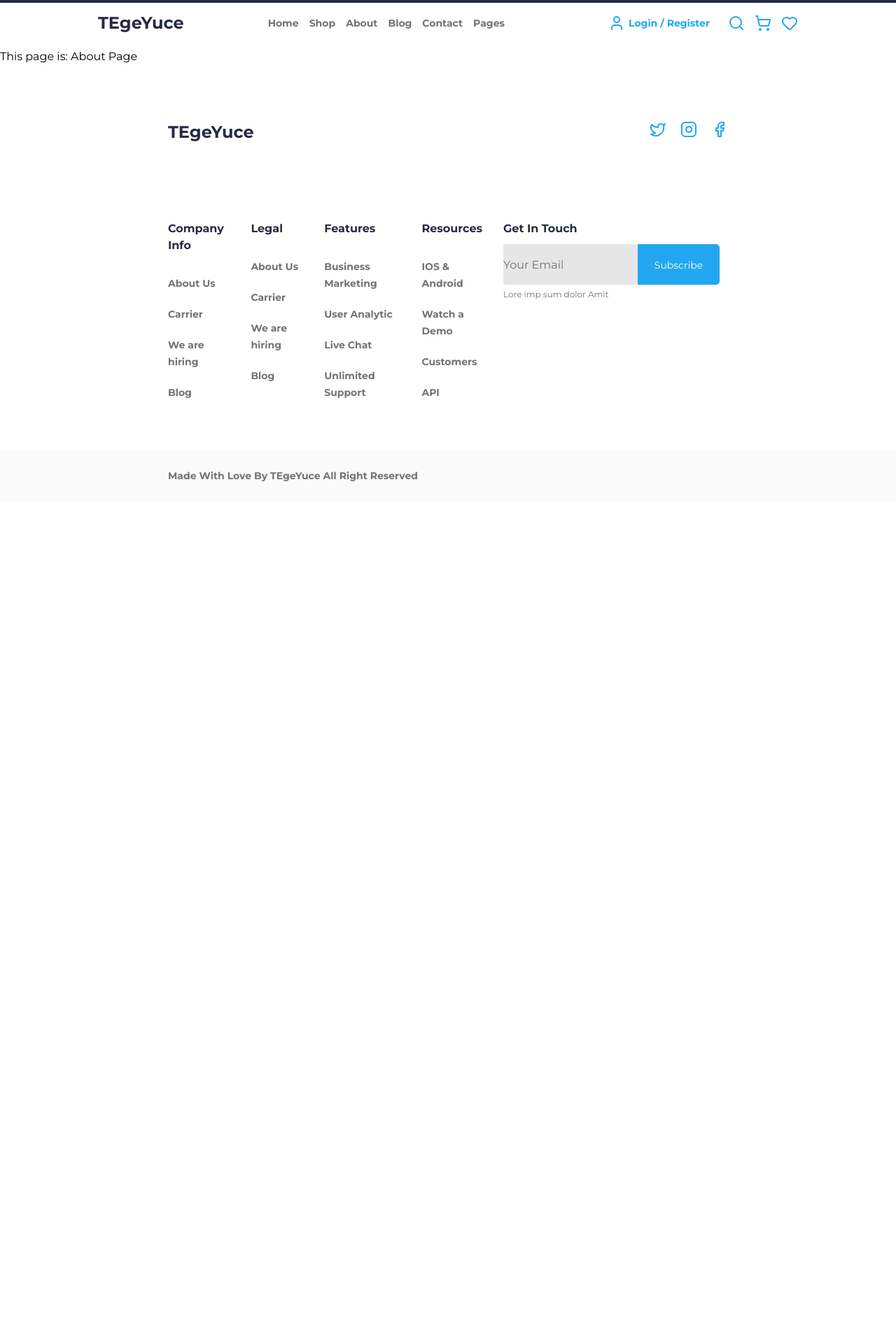
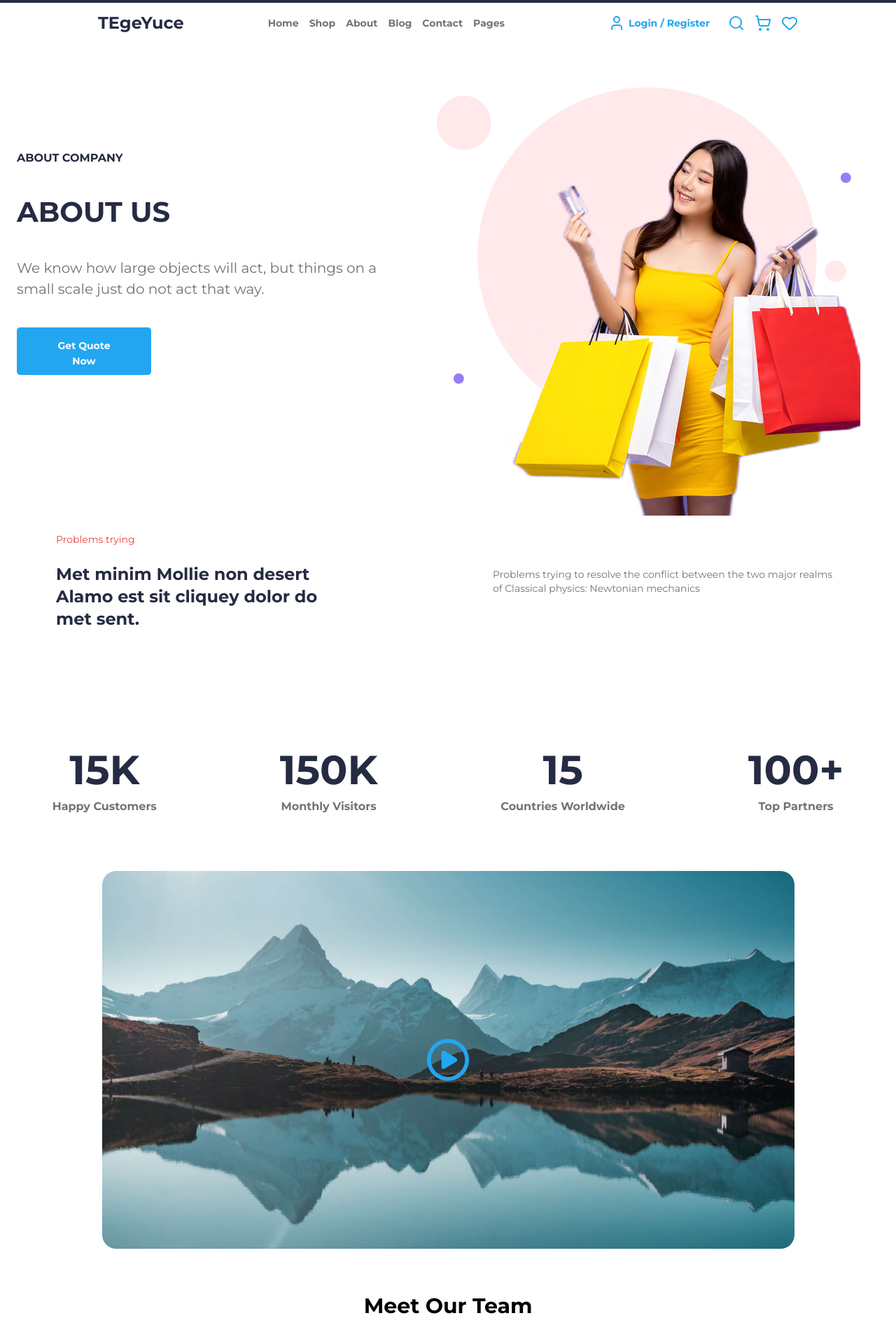
Before and after one commit to TEgeYuce/E-Commerce-Ege, a React (Vite) app: page /about in a window 1280 px wide. Shown: the part 60-1964 px from the top of the page at 70% size. Before the commit the page ends 800 px from the top, so only its background shows below. Built offline with nearby package versions, Linux system fonts and the light colour scheme; a web font is replaced by a local one.

Commit message:
"AboutPage.jsx" Dosyası Tamamlandı

```diff
--- a/src/pages/AboutPage.jsx
+++ b/src/pages/AboutPage.jsx
@@ -1,7 +1,128 @@
+import {FontAwesomeIcon} from "@fortawesome/react-fontawesome";
+import {faCirclePlay} from "@fortawesome/free-regular-svg-icons";
+import sirketHakkinda from "/sirkethakkinda.png";
+import MarkaLogolar from "../components/sharedcomp/MarkaLogolar";
+import referanslarHakkinda from "/referanslarhakkinda.jpg";
+import videoHakkinda from "/videohakkinda.jpg"
+import TeamPage from "./TeamPage";
+
+
 const AboutPage = () => {
   return (
-    <div>       This page is: About Page</div>
-  )
-}
+    <>
+     <section className="about-company-main mt-5">
+        <div className="about-company-content flex flex-col items-center gap-5 md:flex-row md:gap-20 md:justify-center">
+          <div className="about-company-text flex flex-col gap-10 items-center py-20 md:items-start">
+            <h5 className="hidden md:block text-[#252B42] text-base font-bold leading-6">
+              ABOUT COMPANY
+            </h5>
+            <h2 className="text-[#252B42] text-[2.5rem] leading-[3.125rem] font-bold">
+              ABOUT US
+            </h2>
+            <h4 className="text-[#737373] text-xl leading-[1.875rem] w-2xs text-center md:text-start md:w-130">
+              We know how large objects will act, but things on a small scale
+              just do not act that way.
+            </h4>
+            <button className="bg-[#23A6F0] text-white text-sm leading-[1.375rem] font-bold py-[0.938rem] px-10 rounded-[0.313rem] w-48 h-[4.25rem] hover:cursor-pointer">Get Quote Now</button>
+          </div>
+          <div className="about-company-img w-[24.188rem] h-[27.5rem] md:w-[39.5rem] md:h-[38.25rem]">
+            <img src={sirketHakkinda} alt="" />
+          </div>
+        </div>
+      </section>
+      <section className="about-content-main">
+        <div className="about-content flex flex-col py-20 gap-[3.75rem] items-center md:flex-row md:justify-center md:gap-[15rem]">
+          <div className="about-content-text-bold flex flex-col items-center gap-6 md:items-start">
+            <p className="text-[#E74040] text-sm leading-5">Problems trying</p>
+            <h3 className="text-[#252B42] text-2xl leading-8 font-bold w-64 text-center md:w-96 md:text-start">
+              Met minim Mollie non desert Alamo est sit cliquey dolor do met
+              sent.
+            </h3>
+          </div>
+          <div className="about-content-text-thin">
+            <p className="text-[#737373] text-sm leading-5 w-72 md:w-[31rem]">
+              Problems trying to resolve the conflict between the two major
+              realms of Classical physics: Newtonian mechanics
+            </p>
+          </div>
+        </div>
+      </section>
+      <section className="about-stats-main">
+        <div className="abaout-stats-content flex flex-col gap-[6.25rem] py-[6.25rem] items-center md:flex-row md:justify-center md:gap-[11rem] md:py-20">
+          <div className="stat flex flex-col items-center">
+            <h1 className="text-[#252B42] text-[3.625rem] font-bold leading-20">
+              15K
+            </h1>
+            <h5 className="text-[#737373] text-base font-bold leading-6">
+              Happy Customers
+            </h5>
+          </div>
+          <div className="stat flex flex-col items-center">
+            <h1 className="text-[#252B42] text-[3.625rem] font-bold leading-20">
+              150K
+            </h1>
+            <h5 className="text-[#737373] text-base font-bold leading-6">
+              Monthly Visitors
+            </h5>
+          </div>
+          <div className="stat flex flex-col items-center">
+            <h1 className="text-[#252B42] text-[3.625rem] font-bold leading-20">
+              15
+            </h1>
+            <h5 className="text-[#737373] text-base font-bold leading-6">
+              Countries Worldwide
+            </h5>
+          </div>
+          <div className="stat flex flex-col items-center">
+            <h1 className="text-[#252B42] text-[3.625rem] font-bold leading-20">
+              100+
+            </h1>
+            <h5 className="text-[#737373] text-base font-bold leading-6">
+              Top Partners
+            </h5>
+          </div>
+        </div>
+      </section>
+      <section>
+        <div className="about-video-content flex justify-center relative">
+            <div className="absolute top-[8.125rem] md:top-[15rem] text-[#23A6F0] text-6xl"><FontAwesomeIcon icon={faCirclePlay} /></div>
+            <img src={videoHakkinda} className="w-[19.188rem] h-[19.75rem] rounded-xl md:rounded-[1.25rem] object-cover object-center md:w-[61.813rem] md:h-[33.75rem]" />
+        </div>
+      </section>
+
+      <TeamPage />
+
+       <section className="about-clients-main bg-[#FAFAFA] py-20">
+            <div className="about-clients-content flex flex-col gap-6">
+                <div className="about-clients-texts flex flex-col gap-7 items-center">
+                    <h2 className="text-[2.5rem] text-[#252B42] leading-[3.125rem] font-bold w-3xs text-center md:w-full">Big Companies Are Here</h2>
+                    <p className="text-[#737373] text-sm leading-5 w-2xs text-center md:w-sm">
+                        Problems trying to resolve the conflict between the two major realms of Classical physics: Newtonian mechanics
+                    </p>
+                </div>
+                <div className="about-logos">
+                    <MarkaLogolar />
+                </div>
+            </div>
+        </section>
+
+        <section className="about-testimonails-main">
+            <div className="about-testimonails-content md:flex">
+                <div className="testimonails-texts text-white flex flex-col gap-6 items-center bg-[#2A7CC7] py-20 md:w-[70%] md:items-start md:pl-[12.188rem] md:py-28 md:justify-center">
+                    <h5 className="text-base leading-6 font-bold">WORK WITH US</h5>
+                    <h2 className="text-[2.5rem] leading-[3.125rem] font-bold w-3xs text-center md:w-full md:text-start">Now Let's Grow Yours</h2>
+                    <p className="text-sm leading-5 w-3xs text-center md:w-[25rem] md:text-start">
+                        The gradual accumulation of information about atomic and small-scale behavior during the first quarter of the 20th
+                    </p>
+                    <button className="text-sm font-bold leading-[1.375rem] py-[0.938rem] px-10 border border-white rounded-[0.313rem]">Button</button>
+                </div>
+                <div className="testimonails-img hidden md:block object-contain object-center">
+                    <img src={referanslarHakkinda} className="w-[36.875rem] h-[35rem]"/>
+                </div>
+            </div>
+        </section>
+    </>
+  );
+};
 
 export default AboutPage;
```
